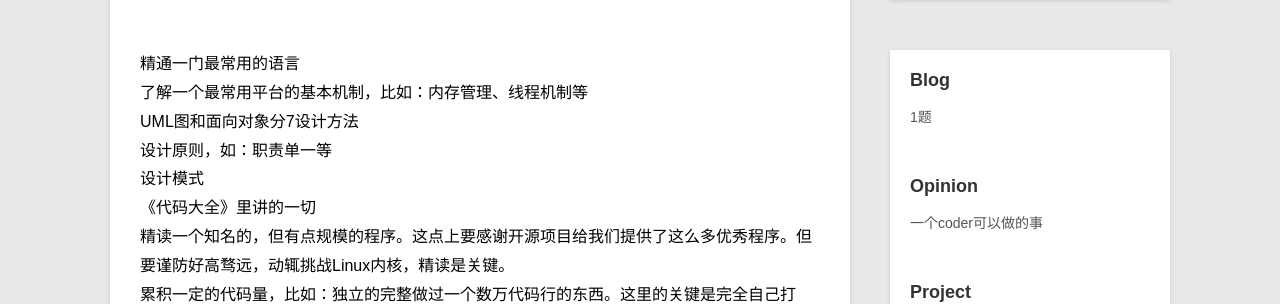
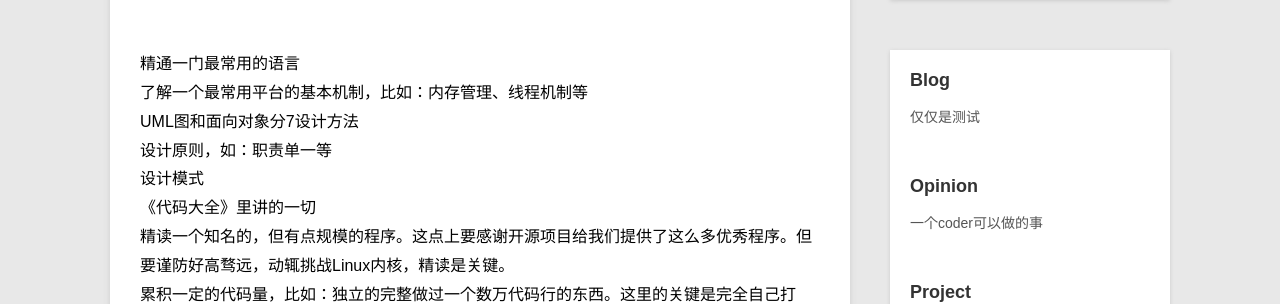
Before and after one commit to liwei-ch/liwei-ch.github.io, a Jekyll site: the page built from _posts/opinion/2014-12-04-learn-some-thing.md, in a window 1280 px wide. Shown: the part 205-509 px from the top of the page. Built offline with Jekyll 4.4.1, drawn with Linux system fonts in a browser that asks for light colours.

Commit message:
only for test

```diff
--- a/_posts/blog/2014-11-24-first-log.md
+++ b/_posts/blog/2014-11-24-first-log.md
@@ -1,6 +1,6 @@
 ---
 layout: post
-title: 1题
+title: 仅仅是测试
 description: 想说点什么
 category: blog
 ---
```
Also changed, not shown: README.md.
